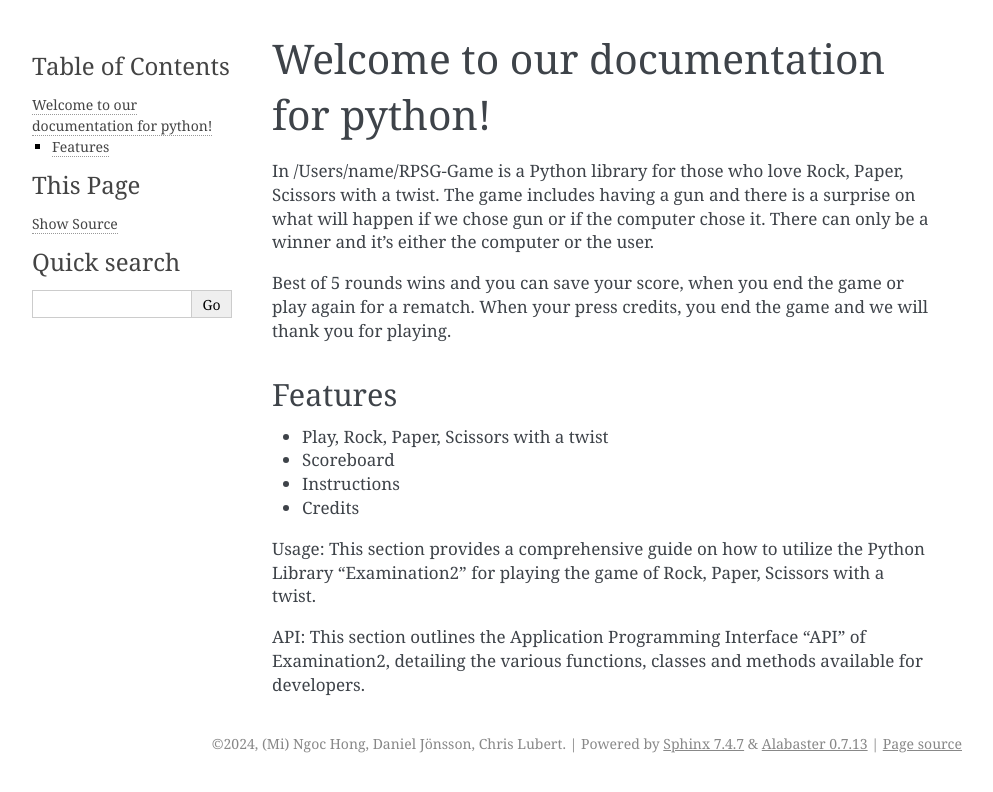
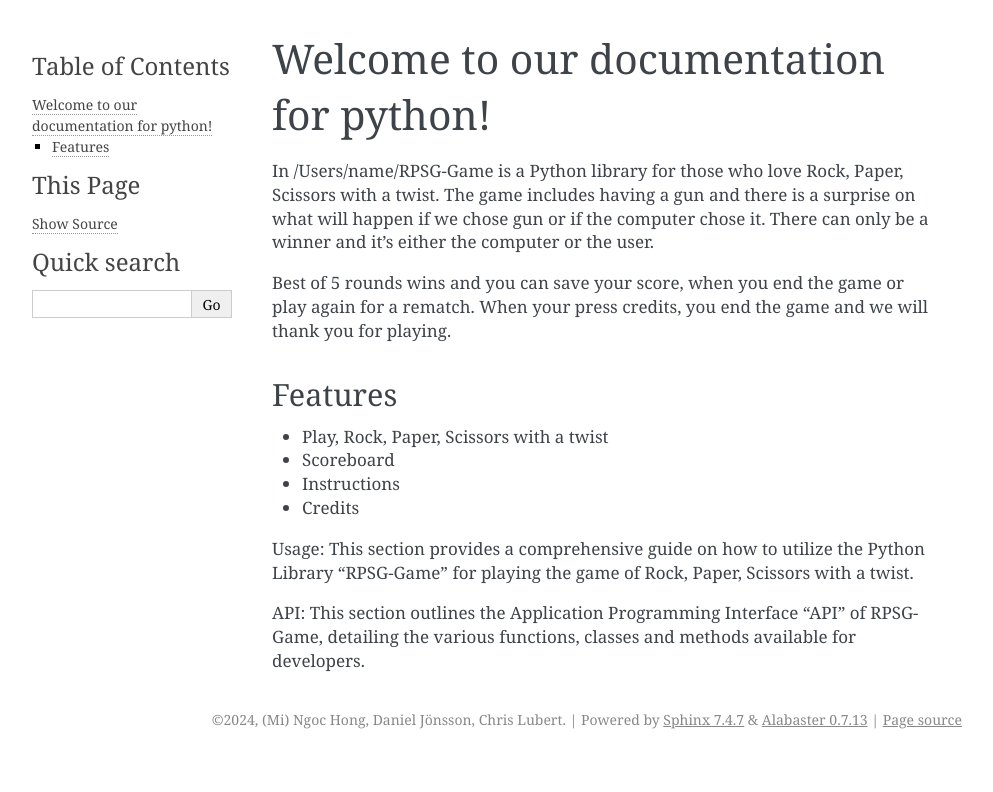
Before and after one commit to DanielJ0131/RPSG-Game, a Sphinx documentation site: the page built from docs/source/index.rst, in a window 1280 px wide. Shown: the top 792 px of the page, without its empty margins (148-1141 px from the left). Built offline with Sphinx 7.4.7, drawn with Linux system fonts in a browser that asks for light colours.

Commit message:
Update index.rst

```diff
--- a/docs/source/index.rst
+++ b/docs/source/index.rst
@@ -21,7 +21,7 @@ Features
 .. toctree::
 
 
-Usage: This section provides a comprehensive guide on how to utilize the Python Library "Examination2" for playing the game of Rock, Paper, Scissors with a twist.
+Usage: This section provides a comprehensive guide on how to utilize the Python Library "RPSG-Game" for playing the game of Rock, Paper, Scissors with a twist.
 
 
-API: This section outlines the Application Programming Interface "API" of Examination2, detailing the various functions, classes and methods available for developers.
+API: This section outlines the Application Programming Interface "API" of RPSG-Game, detailing the various functions, classes and methods available for developers.
```
